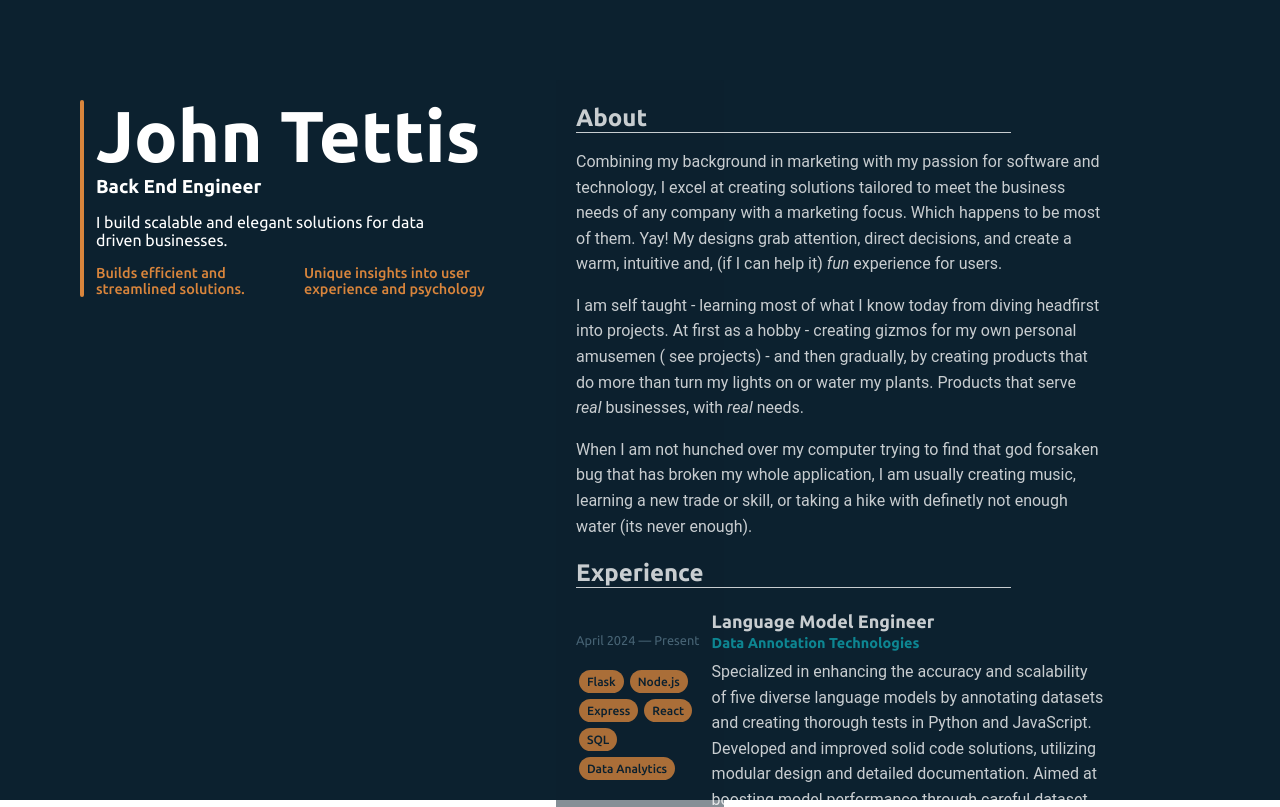
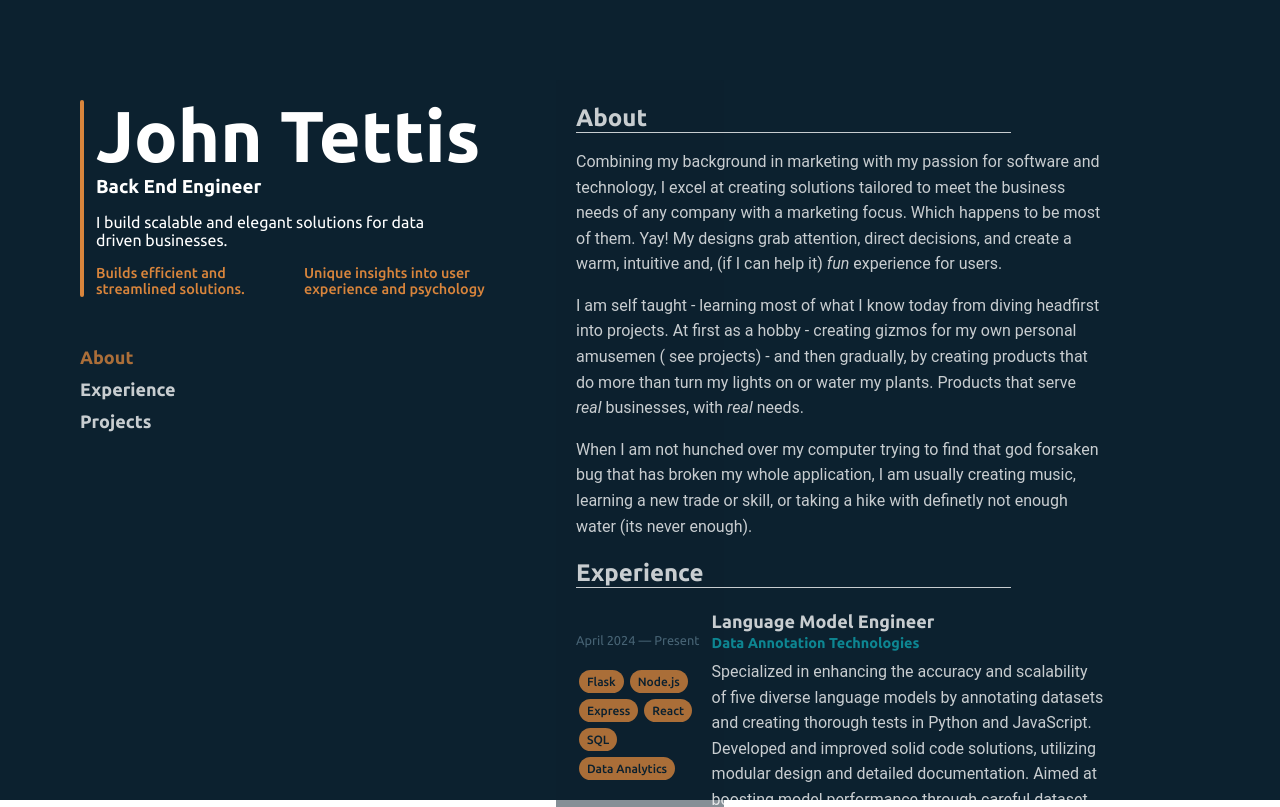
Before and after one commit to john-tettis/portfolio-updated, a React (Create React App) app: page / in a window 1280 px wide. Shown: the top 807 px of the page. Built offline with nearby package versions, Linux system fonts and the light colour scheme.

Commit message:
remove js animation trigger in favor of animation-delay

```diff
--- a/src/Components/Nav.js
+++ b/src/Components/Nav.js
@@ -6,7 +6,7 @@ import Hamburger from './Utils/Hamburger';
 
 
 
-const Nav = ({navRefs, loading})=>{
+const Nav = ({navRefs,})=>{
     const [menu, setMenu] = useState(false)
 
     const toggleMenu = ()=>{
@@ -41,7 +41,7 @@ const Nav = ({navRefs, loading})=>{
 
     return(
     <div className='nav-container'>
-        <div className={`nav desktop ${menu ? 'active':''} ${loading ? '':' fade-in'}`}>
+        <div className={`nav desktop fade-in ${menu ? 'active':''}`}>
             <li> <a className={activeSection == "about" ? "active" : ""}onClick={()=>handleNavigation(about, 80)}>About</a></li>
             <li> <a className={activeSection == "experience" ? "active" : ""}onClick={()=>handleNavigation(experience,80)}>Experience</a></li>
             <li> <a className={activeSection == "projects" ? "active" : ""}onClick={()=>handleNavigation(projects,0)}>Projects</a></li>
```
